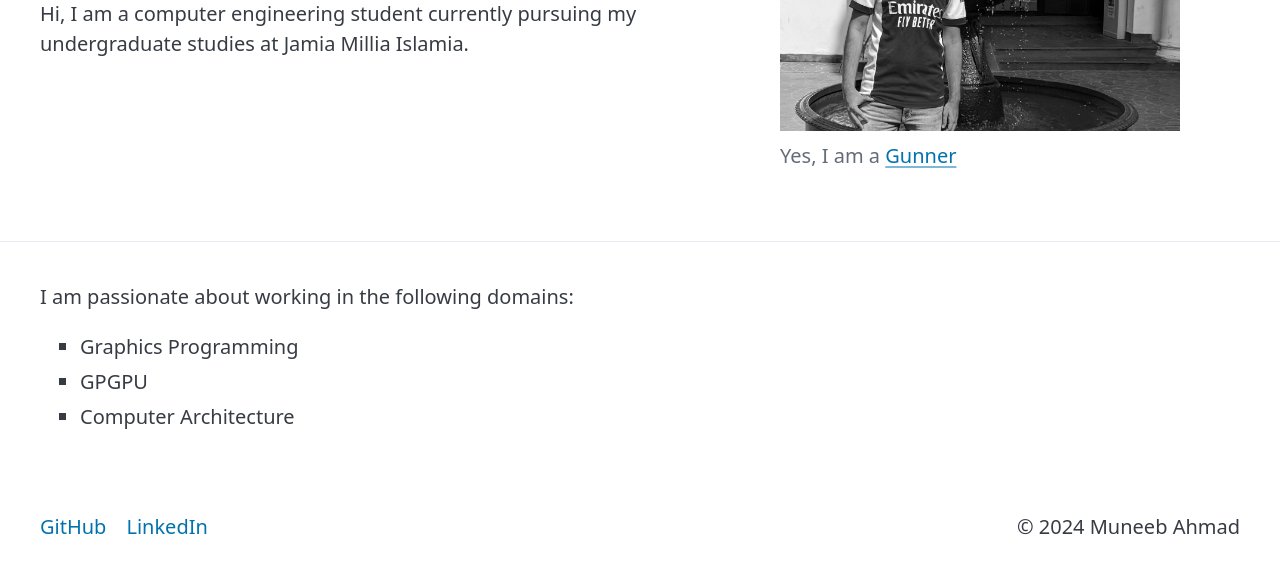
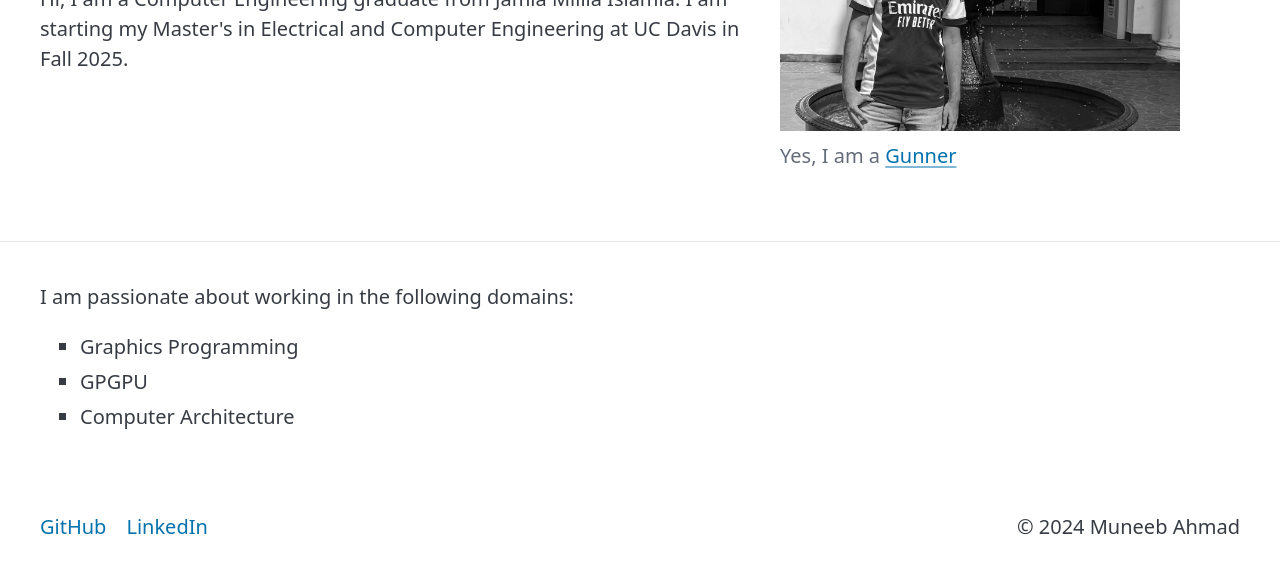
Before and after one commit to mun-ahmd/apples-and-bananas, a plain HTML site: page index.html in a window 1280 px wide. Shown: the part 259-841 px from the top of the page. Drawn offline with Linux system fonts and the light colour scheme.

Commit message:
Update index.html

```diff
--- a/index.html
+++ b/index.html
@@ -46,10 +46,7 @@
         <hgroup class="flex-container">
             <div class="title-section">
                 <h1>Muneeb Ahmad</h1>
-                <p> Hi, I am a computer engineering student currently pursuing my undergraduate studies at
-                    Jamia
-                    Millia
-                    Islamia.
+                <p> Hi, I am a Computer Engineering graduate from Jamia Millia Islamia. I am starting my Master's in Electrical and Computer Engineering at UC Davis in Fall 2025.
                 </p>
             </div>
             <figure class="image-section">
```
